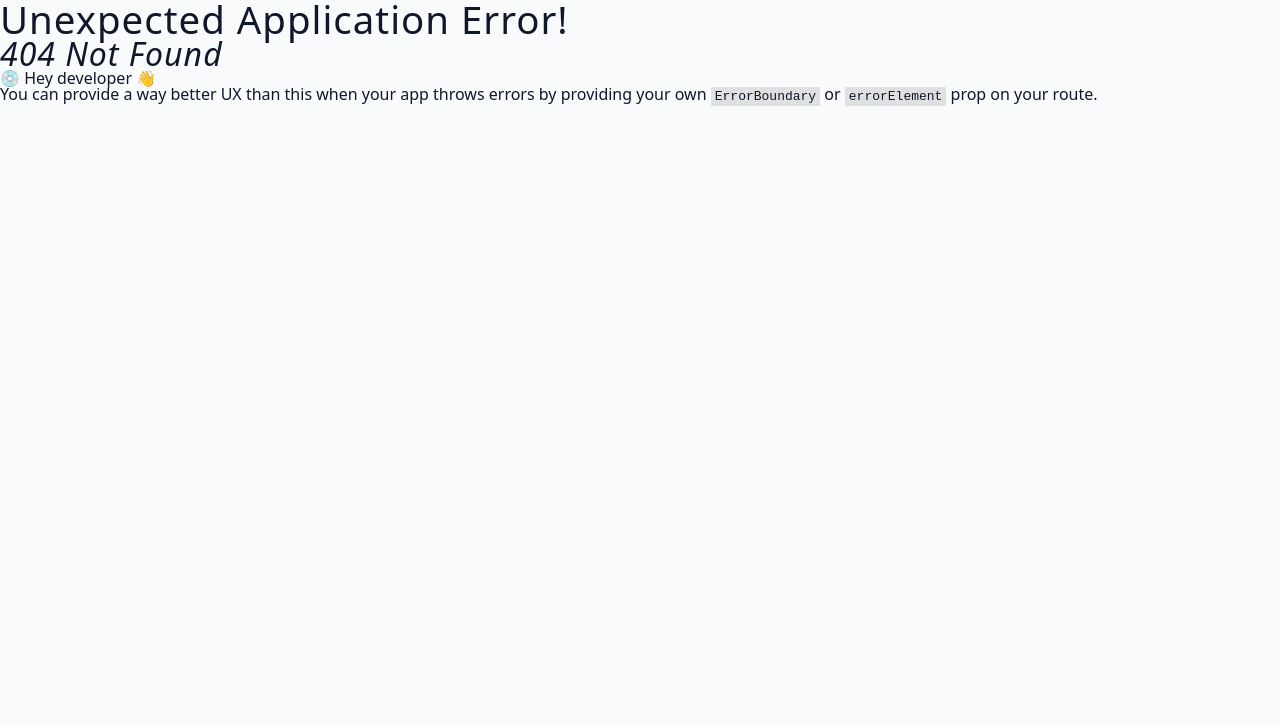
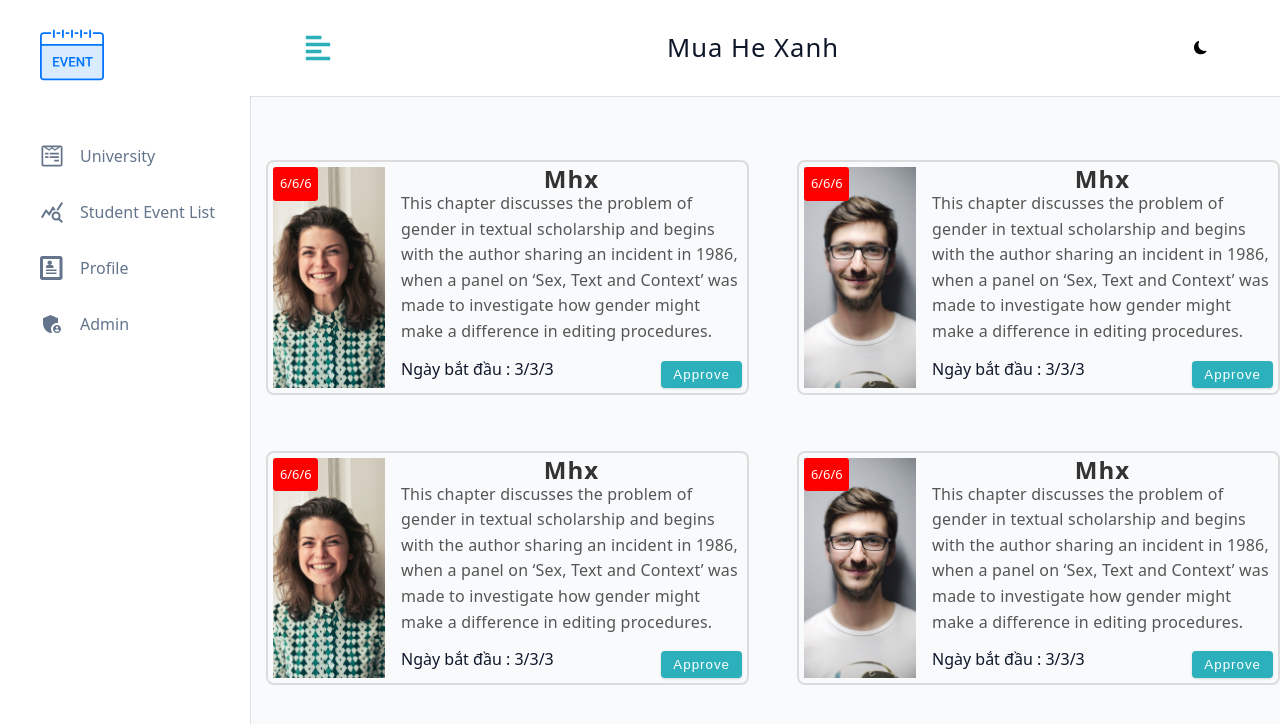
Before and after one commit to PhuThuy037/Mhx-fe, a React (Vite) app: page /all in a window 1280 px wide. Before the commit this address had no page. Shown: the top 724 px of the page. Built offline with nearby package versions, Linux system fonts and the light colour scheme.

Commit message:
add event list

```diff
--- a/src/assets/wrappers/Job.js
+++ b/src/assets/wrappers/Job.js
@@ -1,80 +1,67 @@
-import styled from 'styled-components';
+import styled from "styled-components";
 
 const Wrapper = styled.article`
-  background: var(--background-secondary-color);
-  border-radius: var(--border-radius);
-  display: grid;
-  grid-template-rows: 1fr auto;
-  box-shadow: var(--shadow-2);
-  header {
-    padding: 1rem 1.5rem;
-    border-bottom: 1px solid var(--grey-100);
-    display: grid;
-    grid-template-columns: auto 1fr;
-    align-items: center;
+  margin-left: 1rem;
+
+  margin-bottom: 1.5rem;
+  display: flex;
+  gap: 1rem;
+  border: 2px solid #dcdcdc;
+  border-radius: 8px;
+  padding: 5px;
+  h3 {
+    text-align: center;
+    font-size: 1.5rem;
+    color: #333;
+    font-weight: 600;
   }
-  .main-icon {
-    width: 60px;
-    height: 60px;
-    display: grid;
-    place-items: center;
-    background: var(--primary-500);
-    border-radius: var(--border-radius);
-    font-size: 1.5rem;
-    font-weight: 700;
-    text-transform: uppercase;
-    color: var(--white);
-    margin-right: 2rem;
+  .img-container {
+    position: relative;
+    flex-shrink: 0; /* Đảm bảo ảnh không bị co lại */
+    width: 7rem;
+    height: 100%;
+
+    /* Để ảnh chiếm toàn bộ chiều cao */
   }
-  .info {
-    h5 {
-      margin-bottom: 0.5rem;
-    }
-    p {
-      margin: 0;
-      text-transform: capitalize;
-      letter-spacing: var(--letter-spacing);
-      color: var(--text-secondary-color);
-    }
+
+  .img-container img {
+    display: block;
+    width: 100%;
+    height: 100%;
+    object-fit: cover;
   }
+
+  .deadline-text {
+    line-height: 2;
+    position: absolute;
+    top: 0px;
+    left: 0px;
+    color: white; /* Màu chữ */
+    background-color: red; /* Nền mờ để dễ đọc */
+    padding: 3px 6px;
+    border-radius: 3px;
+    font-size: 0.8rem;
+    border: 1px solid red; /* Viền đỏ xung quanh chữ */
+  }
+
   .content {
-    padding: 1rem 1.5rem;
+    display: flex;
+    flex-direction: column;
+    justify-content: center;
   }
-  .content-center {
-    display: grid;
+  .describe {
+    max-width: 400px;
+    font-size: 1rem;
+    color: #555;
+    line-height: 1.6;
+    letter-spacing: 0.2px;
+    word-wrap: break-word;
+    word-break: break-word;
+    overflow-wrap: break-word;
+  }
+  .footer {
     margin-top: 1rem;
-    margin-bottom: 1.5rem;
-    grid-template-columns: 1fr;
-    row-gap: 1.5rem;
-    align-items: center;
-    @media (min-width: 576px) {
-      grid-template-columns: 1fr 1fr;
-    }
-  }
-  .status {
-    border-radius: var(--border-radius);
-    text-transform: capitalize;
-    letter-spacing: var(--letter-spacing);
-    text-align: center;
-    width: 100px;
-    height: 30px;
-    display: grid;
-    align-items: center;
-  }
-  .actions {
-    margin-top: 1rem;
-    display: flex;
-    align-items: center;
-  }
-  .edit-btn,
-  .delete-btn {
-    height: 30px;
-    font-size: 0.85rem;
-    display: flex;
-    align-items: center;
-  }
-  .edit-btn {
-    margin-right: 0.5rem;
+    justify-content: space-between;
   }
 `;
 
--- /dev/null
+++ b/src/components/Event.jsx
@@ -0,0 +1,28 @@
+import React from "react";
+import Wrapper from "../assets/wrappers/Job";
+import JobInfo from "./JobInfo";
+import { Link, Form } from "react-router-dom";
+import { FaLocationArrow, FaBriefcase, FaCalendarAlt } from "react-icons/fa";
+const Event = ({ _id, title, img, describe, location, date, dateline }) => {
+  return (
+    <Wrapper>
+      <div className="flex img-container">
+        <img src={img} alt="" />
+        <p className="deadline-text">{dateline || "title"}</p>
+      </div>
+      <div>
+        <h3>{title}</h3>
+        <p className="describe">
+          {describe ||
+            "Lorem, ipsum dolor sit amet consectetur adipisicing elit. Voluptatibus enim veniam ea quam"}
+        </p>
+        <div className="footer flex">
+          <p> Ngày bắt đầu : {date}</p>
+          <button className="btn"> Approve</button>
+        </div>
+      </div>
+    </Wrapper>
+  );
+};
+
+export default Event;
--- /dev/null
+++ b/src/components/EventContainer.jsx
@@ -0,0 +1,19 @@
+import React from "react";
+import Event from "./Event";
+import { useAllEventContext } from "../pages/Events";
+import Wrapper from "../assets/wrappers/JobsContainer";
+const EventContainer = () => {
+  const events = useAllEventContext();
+  return (
+    <Wrapper>
+      {console.log("Hello")}
+      <div className="jobs">
+        {events.map((event) => (
+          <Event key={event._id} {...event} />
+        ))}
+      </div>
+    </Wrapper>
+  );
+};
+
+export default EventContainer;
--- /dev/null
+++ b/src/components/JobInfo.jsx
@@ -0,0 +1,11 @@
+import Wrapper from "../assets/wrappers/JobInfo";
+
+const JobInfo = ({ icon, text }) => {
+  return (
+    <Wrapper>
+      <span className="job-icon">{icon}</span>
+      <span className="job-text">{text}</span>
+    </Wrapper>
+  );
+};
+export default JobInfo;
--- a/src/components/index.js
+++ b/src/components/index.js
@@ -2,7 +2,7 @@
 // export { default as FormRow } from './FormRow';
 export { default as BigSidebar } from "./BigSidebar";
 export { default as SmallSidebar } from "./SmallSidebar";
-export { default as Navbar } from './Navbar';
+export { default as Navbar } from "./Navbar";
 // export { default as FormRowSelect } from './FormRowSelect';
 // export { default as JobsContainer } from './JobsContainer';
 // export { default as SearchContainer } from './SearchContainer';
@@ -11,3 +11,5 @@ export { default as Navbar } from './Navbar';
 // export { default as ChartsContainer } from './ChartsContainer';
 // export { default as StatsContainer } from './StatsContainer';
 export { default as Loading } from "./Loading";
+export { default as Event } from "./Event";
+export { default as EventContainer } from "./EventContainer";
--- a/src/index.css
+++ b/src/index.css
@@ -147,7 +147,9 @@ h5 {
   font-size: clamp(1rem, 2vw, 2rem);
 }
  */
-
+.flex {
+  display: flex;
+}
 .text {
   margin-bottom: 1.5rem;
   max-width: 40em;
--- a/src/pages/DashboardLayout.jsx
+++ b/src/pages/DashboardLayout.jsx
@@ -85,6 +85,7 @@ const DashboardLayout = ({ queryClient }) => {
           <BigSidebar />
           <div>
             <Navbar />
+            <Outlet />
             {/* <div className="dashboard-page">
               {isPageLoading ? <Loading /> : <Outlet context={{ user }} />}
             </div> */}
--- /dev/null
+++ b/src/pages/Events.jsx
@@ -0,0 +1,18 @@
+import React, { createContext, useContext } from "react";
+import { EventContainer } from "../components";
+import mockData from "../utils/mockData";
+
+const AllEventContext = createContext();
+
+const Events = () => {
+  return (
+    <AllEventContext.Provider value={mockData}>
+      {console.log("Hello")}
+      <EventContainer />
+    </AllEventContext.Provider>
+  );
+};
+
+export const useAllEventContext = () => useContext(AllEventContext);
+
+export default Events;
--- a/src/pages/index.js
+++ b/src/pages/index.js
@@ -1,4 +1,5 @@
-export { default as DashboardLayout } from './DashboardLayout';
+export { default as DashboardLayout } from "./DashboardLayout";
+export { default as Events } from "./Events";
 // export { default as Landing } from './Landing';
 // export { default as HomeLayout } from './HomeLayout';
 // export { default as Register } from './Register';
--- /dev/null
+++ b/src/utils/mockData.js
@@ -0,0 +1,47 @@
+// mockJobs.js
+import img1 from "../assets/images/avatar-1.jpg";
+import img2 from "../assets/images/avatar-2.jpg";
+const mockData = [
+  {
+    _id: "1",
+    title: "Mhx",
+    img: img1,
+    describe:
+      "This chapter discusses the problem of gender in textual scholarship and begins with the author sharing an incident in 1986, when a panel on ‘Sex, Text and Context’ was made to investigate how gender might make a difference in editing procedures.",
+    location: "Nha Be City",
+    date: "3/3/3",
+    dateline: "6/6/6",
+  },
+  {
+    _id: "2",
+    title: "Mhx",
+    img: img2,
+    describe:
+      "This chapter discusses the problem of gender in textual scholarship and begins with the author sharing an incident in 1986, when a panel on ‘Sex, Text and Context’ was made to investigate how gender might make a difference in editing procedures.",
+    location: "Thu Duc City",
+    date: "3/3/3",
+    dateline: "6/6/6",
+  },
+  {
+    _id: "3",
+    title: "Mhx",
+    img: img1,
+    describe:
+      "This chapter discusses the problem of gender in textual scholarship and begins with the author sharing an incident in 1986, when a panel on ‘Sex, Text and Context’ was made to investigate how gender might make a difference in editing procedures.",
+    location: "Thu Duc City",
+    date: "3/3/3",
+    dateline: "6/6/6",
+  },
+  {
+    _id: "4",
+    title: "Mhx",
+    img: img2,
+    describe:
+      "This chapter discusses the problem of gender in textual scholarship and begins with the author sharing an incident in 1986, when a panel on ‘Sex, Text and Context’ was made to investigate how gender might make a difference in editing procedures.",
+    location: "Thu Duc City",
+    date: "3/3/3",
+    dateline: "6/6/6",
+  },
+];
+
+export default mockData;
```
Also changed, not shown: src/App.jsx (+7 -0 lines).
